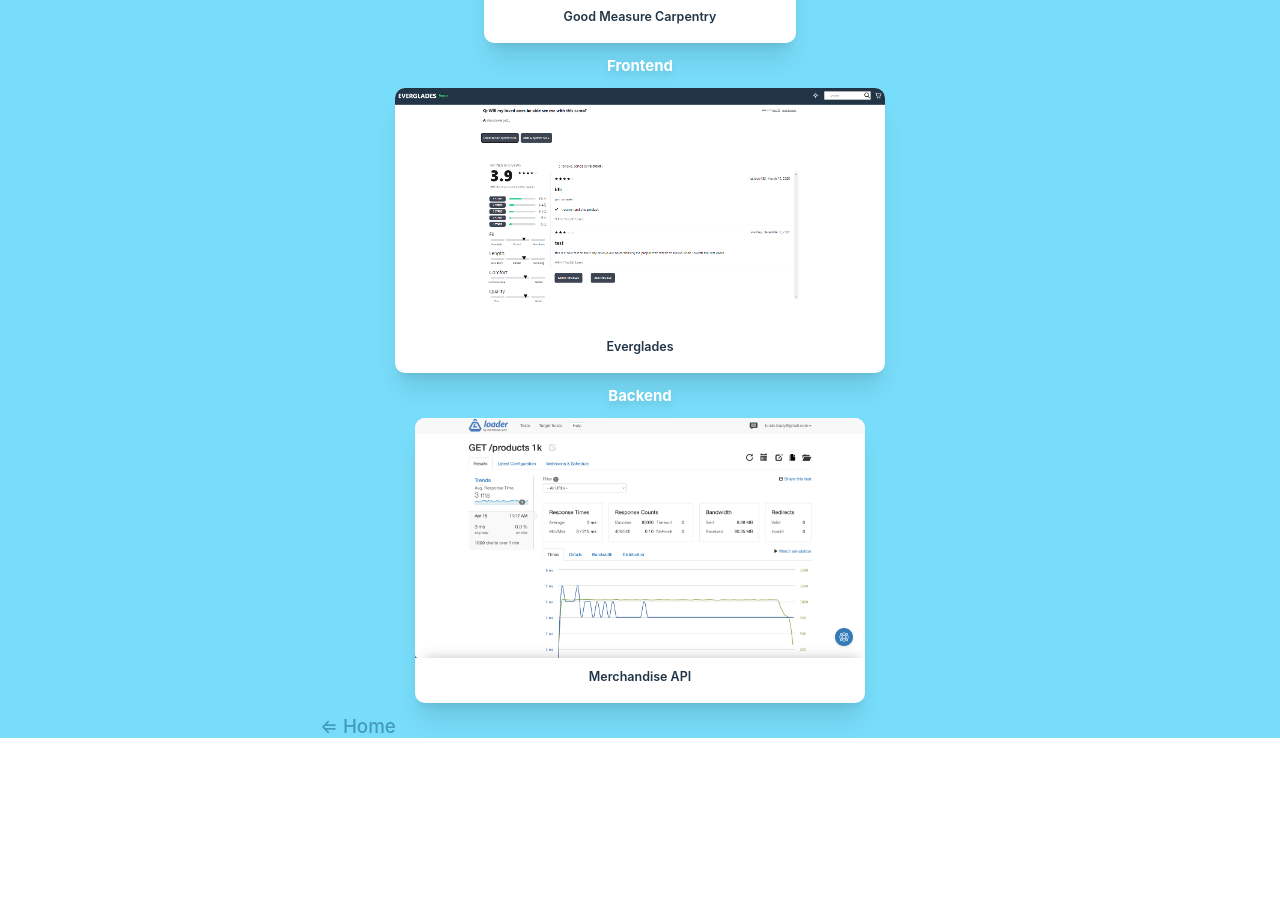
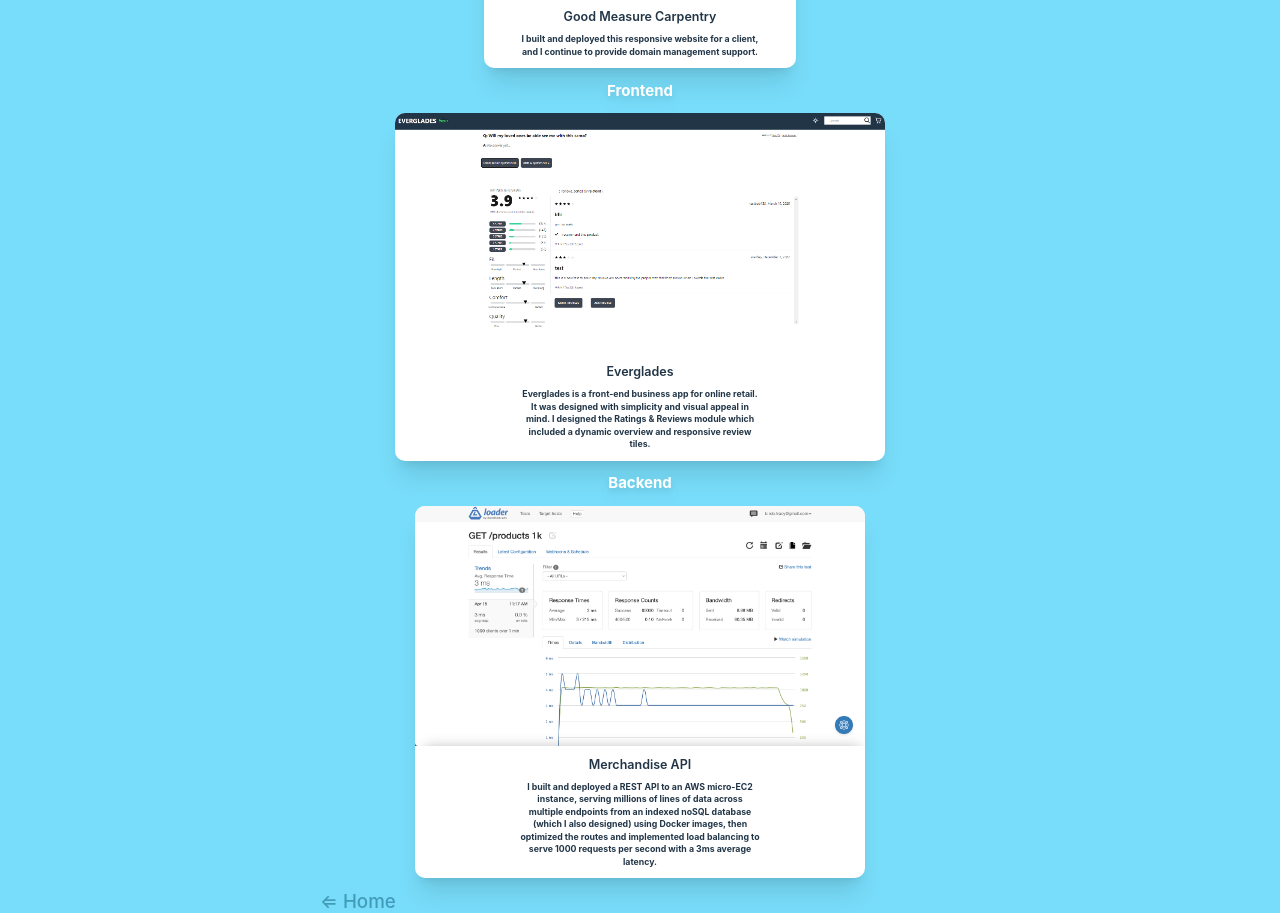
Before and after one commit to BenTracyDotCom/vite-portfolio, a React (Vite) app: page /portfolio in a window 1280 px wide. Shown: the part 379-1292 px from the top of the page. Before the commit the page ends 1117 px from the top, so only its background shows below. Built offline with nearby package versions, Linux system fonts and the light colour scheme.

Commit message:
add copy to tiles

```diff
--- a/src/features/portfolio/Backend.jsx
+++ b/src/features/portfolio/Backend.jsx
@@ -8,7 +8,7 @@ export default function Backend({ setPhoto }) {
       <div className="text-white drop-shadow-lg font-bold text-2xl text-center mb-0">Backend</div>
       <PortfolioTile
       title="Merchandise API"
-      blurb=""
+      blurb="I built and deployed a REST API to an AWS micro-EC2 instance, serving millions of lines of data across multiple endpoints from an indexed noSQL database (which I also designed) using Docker images, then optimized the routes and implemented load balancing to serve 1000 requests per second with a 3ms average latency."
       image="/LoaderIO.png"
       setPhoto={setPhoto}
       />
--- a/src/features/portfolio/Frontend.jsx
+++ b/src/features/portfolio/Frontend.jsx
@@ -9,7 +9,7 @@ export default function Frontend({ setPhoto }) {
       <PortfolioTile
       image="/RR.png"
       title="Everglades"
-      blurb=""
+      blurb="Everglades is a front-end business app for online retail. It was designed with simplicity and visual appeal in mind. I designed the Ratings & Reviews module which included a dynamic overview and responsive review tiles."
       setPhoto={setPhoto}
       />
     </div>
--- a/src/features/portfolio/FullStack.jsx
+++ b/src/features/portfolio/FullStack.jsx
@@ -11,9 +11,10 @@ export default function FullStack({ setPhoto }) {
       title="Good Measure Carpentry"
       image="/GMC.png"
       full="/GMCfull.png"
-      blurb=""
+      blurb="I built and deployed this responsive website for a client, and I continue to provide domain management support."
       setPhoto={setPhoto}
       />
+      {/* TODO: add RC Parts Picker */}
     </div>
   )
 }
--- a/src/features/portfolio/PortfolioTile.jsx
+++ b/src/features/portfolio/PortfolioTile.jsx
@@ -18,7 +18,7 @@ export default function PortfolioTile({ title, blurb, image, full, setPhoto }) {
       </figure>
       <div className="card-body text-center">
         <h2 className="card-title mt-0 mx-auto">{title}</h2>
-        <p>{blurb}</p>
+        <div className="max-w-96 mx-auto font-bold text-center">{blurb}</div>
       </div>
     </div>
   )
--- a/src/screens/Home.jsx
+++ b/src/screens/Home.jsx
@@ -17,12 +17,6 @@ export default function Home() {
         </div>
       </div>
       <Footer right={{ text: 'Portfolio', url: '/portfolio' }} />
-      {/* <div className="">
-          <a href="#">
-            <h1 id="moreFun" className="text-red-500">Portfolio
-              <i className="fa fa-arrow-right ml-5"></i></h1>
-          </a>
-        </div> */}
     </div>
   )
 
```
